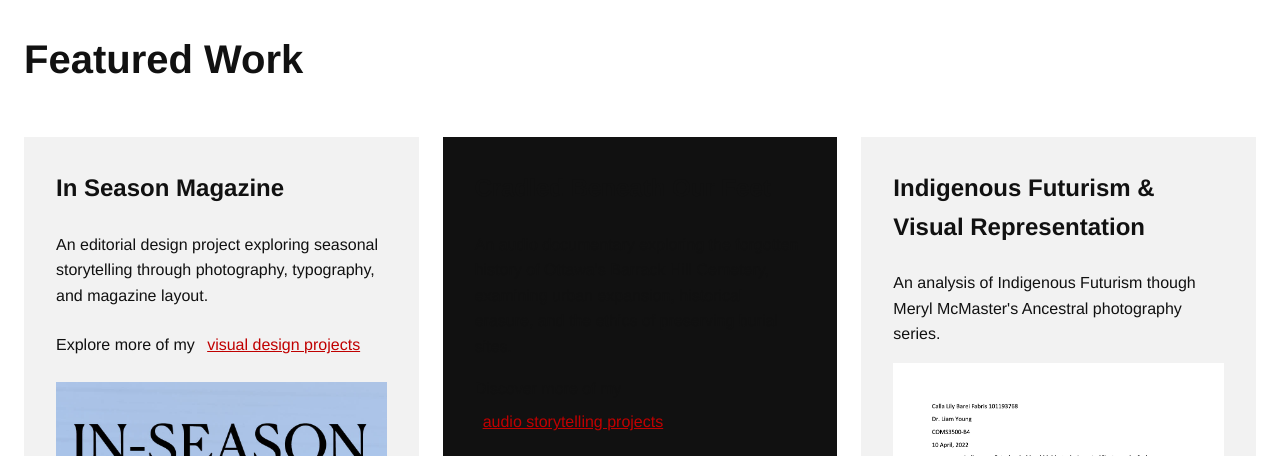
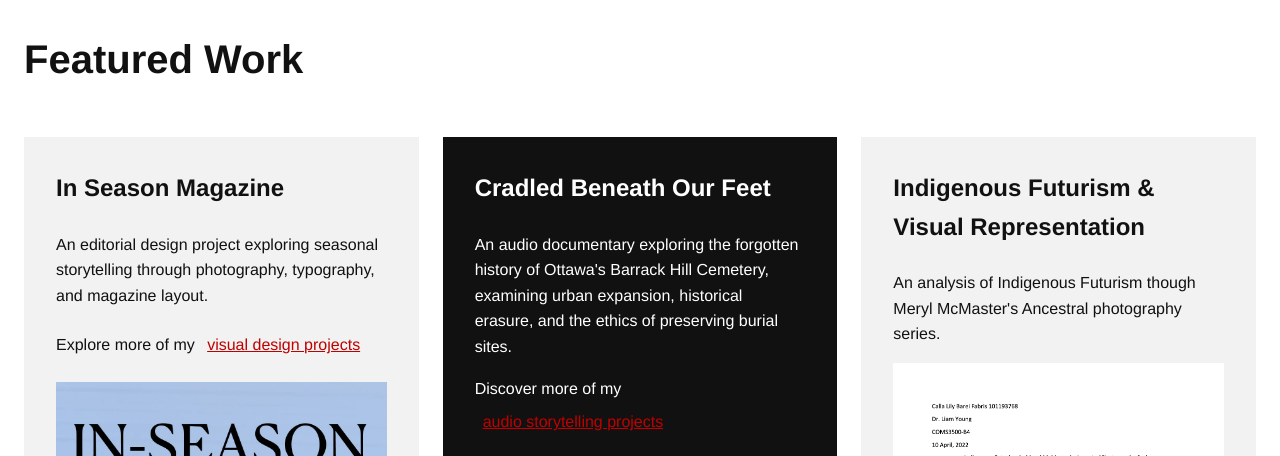
Before and after one commit to callalilyb/Callalilycreative, a plain HTML site: page index.html in a window 1280 px wide. Shown: the part 780-1236 px from the top of the page. Drawn offline with Linux system fonts and the light colour scheme; grey boxes are pictures that could not be loaded.

Commit message:
typo fixed

```diff
--- a/css/styles.css
+++ b/css/styles.css
@@ -17,7 +17,7 @@ body {
 
 /* W11: replacing old root section with a new custom-property system */
 :root {
-   --color-background: FFFFFF;
+   --color-background: #FFFFFF;
    --color-surface: #F2F2F2;
    --color-text: #111111;
    --color-muted: #555555;
```
